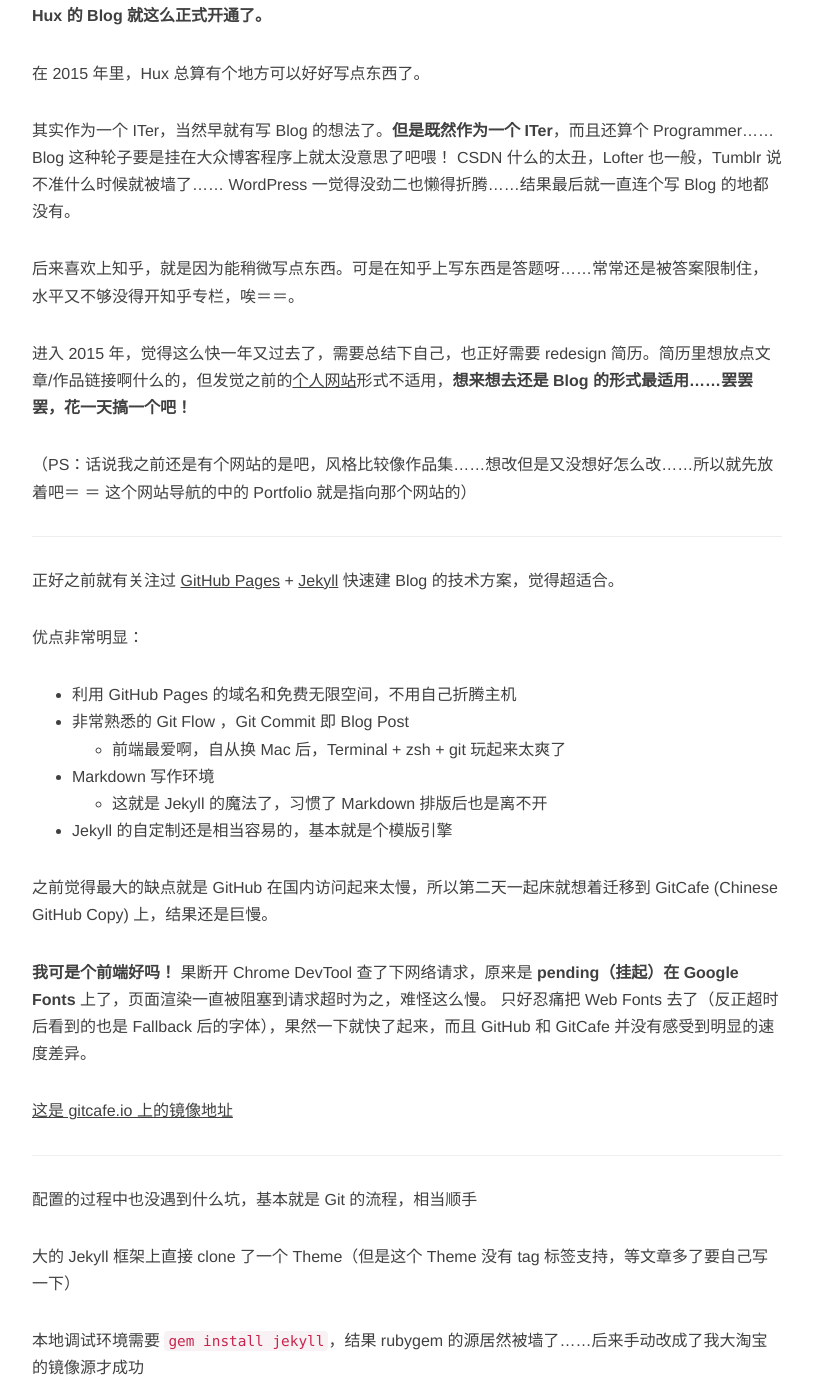
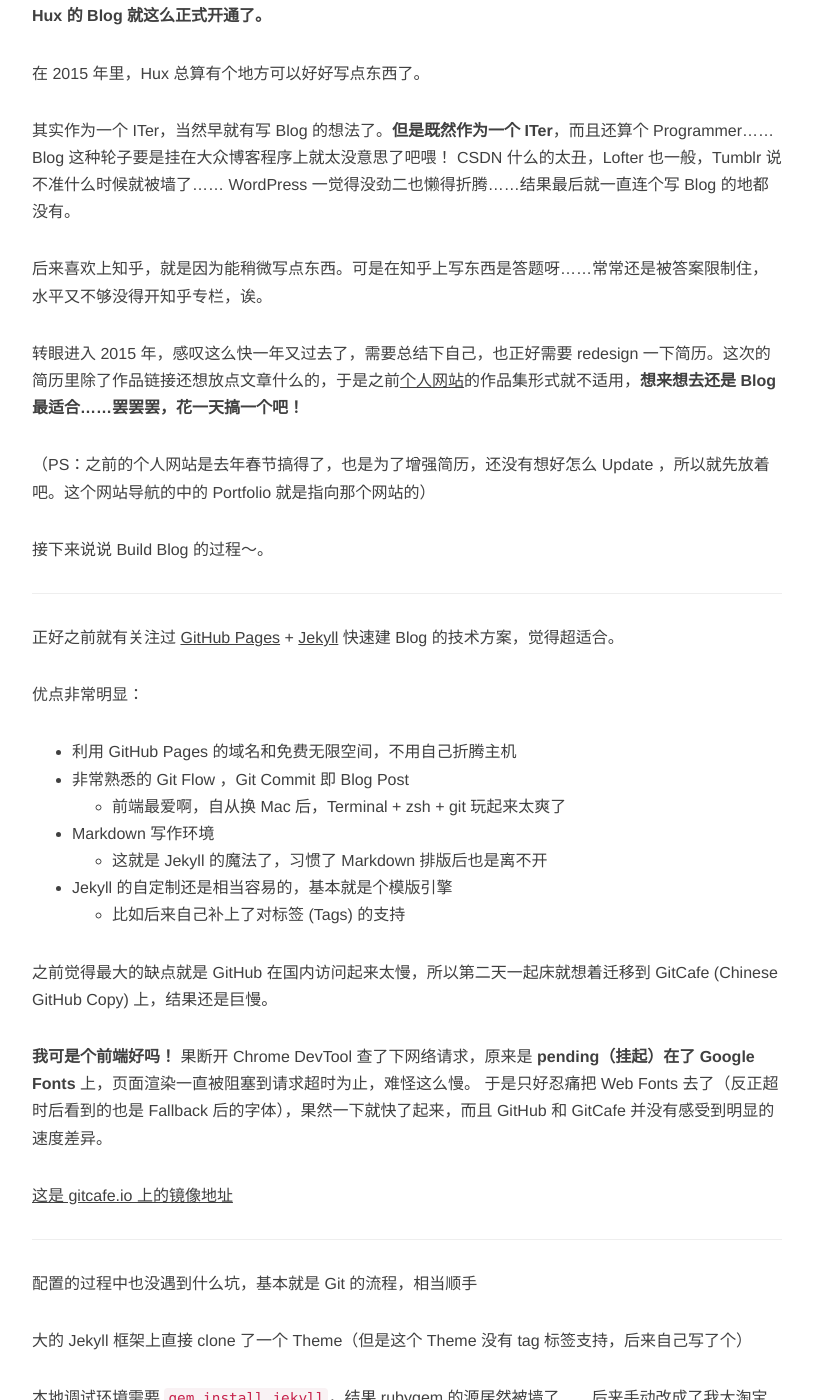
Before and after one commit to zhaohuabing/jekyll_blog_backup, a Jekyll site: the page built from _posts/2014-01-29-hello-2015.markdown, in a window 1280 px wide and 1400 px high, scrolled down 641 px. Shown: the whole window, without its empty margins (233-1046 px from the left). Built offline with Jekyll 4.4.1, drawn with Linux system fonts in a browser that asks for light colours; nearby versions of some CDN libraries; comment, search, counter and statistics services are not loaded; some of the changed text lies outside the part shown.

Commit message:
update post

```diff
--- a/_posts/2014-01-29-hello-2015.markdown
+++ b/_posts/2014-01-29-hello-2015.markdown
@@ -19,12 +19,14 @@
 其实作为一个 ITer，当然早就有写 Blog 的想法了。**但是既然作为一个 ITer**，而且还算个 Programmer…… Blog 这种轮子要是挂在大众博客程序上就太没意思了吧喂！
 CSDN 什么的太丑，Lofter 也一般，Tumblr 说不准什么时候就被墙了…… WordPress 一觉得没劲二也懒得折腾……结果最后就一直连个写 Blog 的地都没有。
 
-后来喜欢上知乎，就是因为能稍微写点东西。可是在知乎上写东西是答题呀……常常还是被答案限制住，水平又不够没得开知乎专栏，唉＝＝。
+后来喜欢上知乎，就是因为能稍微写点东西。可是在知乎上写东西是答题呀……常常还是被答案限制住，水平又不够没得开知乎专栏，诶。
 
 
-进入 2015 年，觉得这么快一年又过去了，需要总结下自己，也正好需要 redesign 简历。简历里想放点文章/作品链接啊什么的，但发觉之前的[个人网站](http://huangxuan.me)形式不适用，**想来想去还是 Blog 的形式最适用……罢罢罢，花一天搞一个吧！**
+转眼进入 2015 年，感叹这么快一年又过去了，需要总结下自己，也正好需要 redesign 一下简历。这次的简历里除了作品链接还想放点文章什么的，于是之前[个人网站](http://huangxuan.me)的作品集形式就不适用，**想来想去还是 Blog 最适合……罢罢罢，花一天搞一个吧！**
 
-（PS：话说我之前还是有个网站的是吧，风格比较像作品集……想改但是又没想好怎么改……所以就先放着吧＝ ＝ 这个网站导航的中的 Portfolio 就是指向那个网站的）
+（PS：之前的个人网站是去年春节搞得了，也是为了增强简历，还没有想好怎么 Update ，所以就先放着吧。这个网站导航的中的 Portfolio 就是指向那个网站的）
+
+接下来说说 Build Blog 的过程～。
 
 ---
 
@@ -38,13 +40,14 @@
 * Markdown 写作环境
 	* 这就是 Jekyll 的魔法了，习惯了 Markdown 排版后也是离不开
 * Jekyll 的自定制还是相当容易的，基本就是个模版引擎
+	* 比如后来自己补上了对标签 (Tags) 的支持
 
 
 
 之前觉得最大的缺点就是 GitHub 在国内访问起来太慢，所以第二天一起床就想着迁移到 GitCafe (Chinese GitHub Copy) 上，结果还是巨慢。
 
-**我可是个前端好吗！** 果断开 Chrome DevTool 查了下网络请求，原来是 **pending（挂起）在 Google Fonts** 上了，页面渲染一直被阻塞到请求超时为之，难怪这么慢。
-只好忍痛把 Web Fonts 去了（反正超时后看到的也是 Fallback 后的字体），果然一下就快了起来，而且 GitHub 和 GitCafe 并没有感受到明显的速度差异。
+**我可是个前端好吗！** 果断开 Chrome DevTool 查了下网络请求，原来是 **pending（挂起）在了 Google Fonts** 上，页面渲染一直被阻塞到请求超时为止，难怪这么慢。
+于是只好忍痛把 Web Fonts 去了（反正超时后看到的也是 Fallback 后的字体），果然一下就快了起来，而且 GitHub 和 GitCafe 并没有感受到明显的速度差异。
 
 [这是 gitcafe.io 上的镜像地址](http://huxpro.gitcafe.io)
 
@@ -52,13 +55,13 @@
 
 配置的过程中也没遇到什么坑，基本就是 Git 的流程，相当顺手
 
-大的 Jekyll 框架上直接 clone 了一个 Theme（但是这个 Theme 没有 tag 标签支持，等文章多了要自己写一下）
+大的 Jekyll 框架上直接 clone 了一个 Theme（但是这个 Theme 没有 tag 标签支持，后来自己写了个）
 
 本地调试环境需要 `gem install jekyll`，结果 rubygem 的源居然被墙了……后来手动改成了我大淘宝的镜像源才成功
 
-Theme 的 CSS 是基于 Bootstrap 定制的，看得不爽的地方直接在 less 里改就好了（平时更多用 scss ），**不过其实我一直觉得 Bootstrap 在移动端的体验做得相当一般，比我在阿里参与的团队内部 CSS 框架差多了……**
+Theme 的 CSS 是基于 Bootstrap 定制的，看得不爽的地方直接在 Less 里改就好了（平时更习惯 Scss ），**不过其实我一直觉得 Bootstrap 在移动端的体验做得相当一般，比我在阿里参与的团队内部 CSS 框架差多了……**
 
-最后就进入了耗时反而最长的**做图、写字**阶段了。也算是进入了**写博客**的正轨，结果折腾折腾着大半夜就过去了。
+最后就进入了耗时反而最长的**做图、写字**阶段了。也算是进入了**写博客**的正轨，折腾折腾着大半夜就过去了。
 
 第二天考虑中文字体的渲染，fork 了 [Type is Beautiful](http://www.typeisbeautiful.com/) 的 `font` CSS，调整了字号，适配了 Win 的渣渲染，中英文混排效果好多了。
 
```
